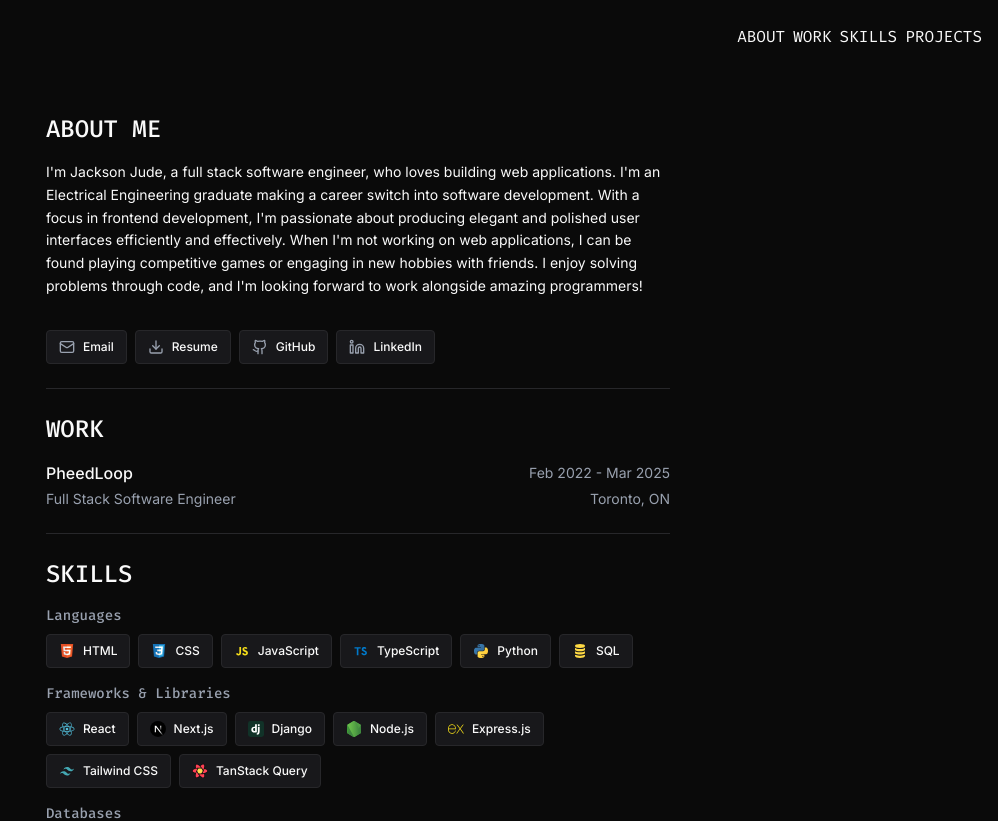
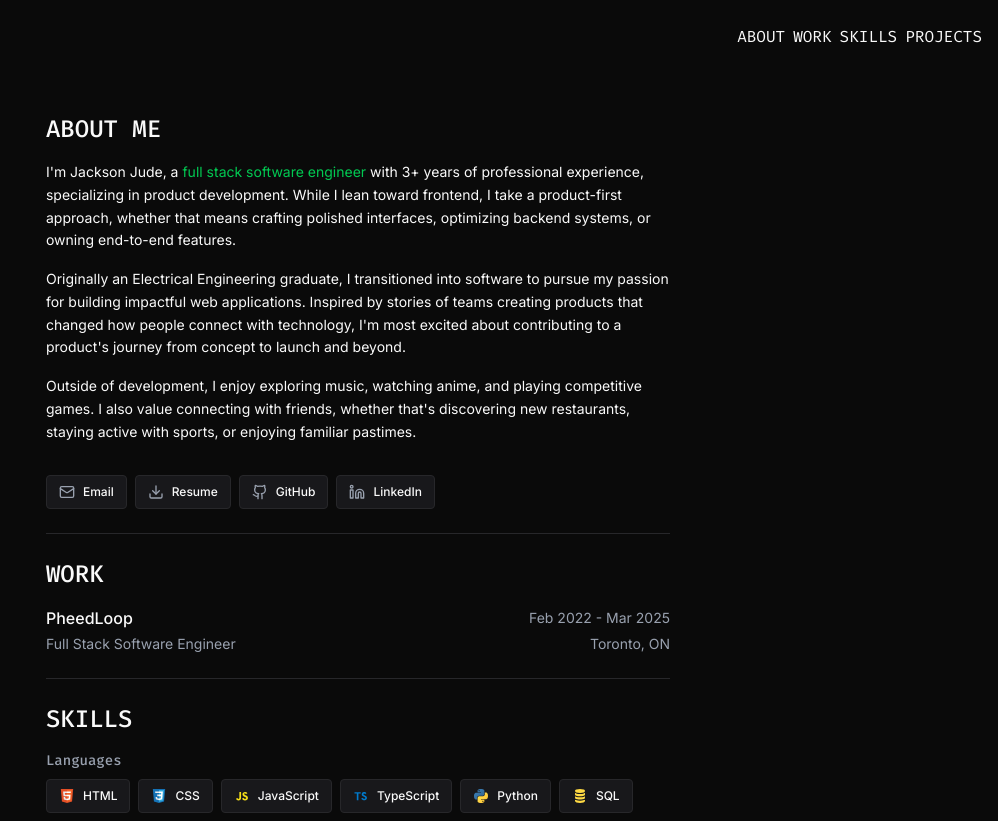
Before and after one commit to JacksonJ97/portfolio, a React (Vite) app: page / in a window 1280 px wide. Shown: the top 821 px of the page, without its empty margins (282-1280 px from the left). Built offline with nearby package versions, Linux system fonts and the light colour scheme.

Commit message:
updated about me section

```diff
--- a/src/content/About/index.tsx
+++ b/src/content/About/index.tsx
@@ -12,15 +12,30 @@
         About Me
       </h2>
 
+      <p className="mb-4 text-sm leading-relaxed text-(--text-color)">
+        I'm Jackson Jude, a{" "}
+        <span className="text-(--primary-color)">
+          full stack software engineer
+        </span>{" "}
+        with 3+ years of professional experience, specializing in product
+        development. While I lean toward frontend, I take a product-first
+        approach, whether that means crafting polished interfaces, optimizing
+        backend systems, or owning end-to-end features.
+      </p>
+
+      <p className="mb-4 text-sm leading-relaxed text-(--text-color)">
+        Originally an Electrical Engineering graduate, I transitioned into
+        software to pursue my passion for building impactful web applications.
+        Inspired by stories of teams creating products that changed how people
+        connect with technology, I'm most excited about contributing to a
+        product's journey from concept to launch and beyond.
+      </p>
+
       <p className="mb-8 text-sm leading-relaxed text-(--text-color)">
-        I'm Jackson Jude, a full stack software engineer, who loves building web
-        applications. I'm an Electrical Engineering graduate making a career
-        switch into software development. With a focus in frontend development,
-        I'm passionate about producing elegant and polished user interfaces
-        efficiently and effectively. When I'm not working on web applications, I
-        can be found playing competitive games or engaging in new hobbies with
-        friends. I enjoy solving problems through code, and I'm looking forward
-        to work alongside amazing programmers!
+        Outside of development, I enjoy exploring music, watching anime, and
+        playing competitive games. I also value connecting with friends, whether
+        that's discovering new restaurants, staying active with sports, or
+        enjoying familiar pastimes.
       </p>
 
       <div className="flex flex-wrap items-center gap-2">
```
